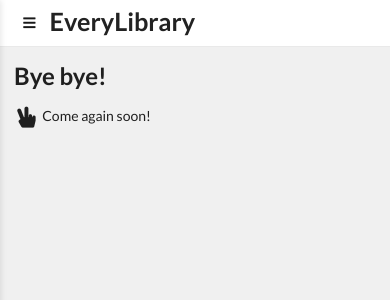
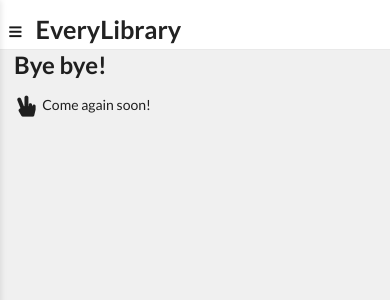
Before and after one commit to vikramdurai/django-library-tracker, a Django app: template templates/bye.html in a window 390 px wide. Shown: the top 300 px of the page. Run offline with Django 3.2, Linux system fonts and the light colour scheme; the template is opened without the code that fills it, so the values that code supplies are empty; parts of the project's set-up code (start-up, migrations or seed data) failed here and were passed over; some libraries are stand-ins or nearby versions.

Commit message:
v15; fixed issue with resolution on mobile

```diff
--- a/templates/base.html
+++ b/templates/base.html
@@ -25,23 +25,41 @@
             left: -256px;
             z-index: 999;
         }
+
+        @media only screen and (max-width: 767px) {
+            .top-navigation-bar {
+                /* position: fixed; */
+                top: 0;
+                height: 50px;
+                left: 0;
+                z-index: 99999;
+                right: auto;
+                bottom: 0;
+                /* font-family: 'ff-meta-web-pro'; */
+                /* width: 80px; */
+                /* border-right: 1px solid #dee3e6; */
+            }
+        }
     </style>
+    <meta name="viewport" content="width=device-width, initial-scale=1.0, maximum-scale=1.0">
 </head>
 
 <body>
-    <div class="ui stackable grid">
-        <div class="ui text fluid menu" style="background:white;margin:0em;padding-top:1.5em;padding-bottom:0.5em;border-bottom:1px solid #e9e9e9;">
+    <div class="ui text fluid menu top-navigation-bar"
+        style="background:white;margin:0em;padding-top:1.5em;padding-bottom:0.5em;border-bottom:1px solid #e9e9e9;">
         <a style="margin-left:0em;" id="hamburger-link" class="item"><i class="bars icon" style="color:#000;"></i></a>
 
-            <a class="item" href="/" style="outline:none;display:inline-block;margin-right: 10px;text-align:center;padding-left:0;margin-left: 0px;padding-top: 0px;margin-top:2px;">
+        <a class="item" href="/"
+            style="outline:none;display:inline-block;margin-right: 10px;text-align:center;padding-left:0;margin-left: 0px;padding-top: 0px;margin-top:2px;">
 
-                <span style="display:inline-block;margin-top:0em;font-weight:800;font-family: 'lato';font-size:1.8em;color:#222;">EveryLibrary</span>
+            <span
+                style="display:inline-block;margin-top:0em;font-weight:800;font-family: 'lato';font-size:1.8em;color:#222;">EveryLibrary</span>
 
         </a>
 
     </div>
+
     <div id="sidebarui">
-            <div class="show-on-mobile" style="width:100%;">
         <nav id="navSidebar">
             <div class="ui vertical fluid text menu" style="margin:0;margin-left:5%;">
                 <a href="{% url 'index' %}" class="active teal item">
@@ -80,15 +98,22 @@
 
 
         </nav>
-            </div>
+
         <div id="navFade"></div>
     </div>
-        <div class="ui twelve wide column" id="content">
+
+    <div class="ui container">
+        <div class="ui stackable grid">
+
+            <div class="ui sixteen wide column" id="content">
 
                 {% block content %}
                 {% endblock %}
             </div>
+
         </div>
+    </div>
+
 </body>
 <style>
     .main {
```
Lines whose indentation alone changed are shown as unchanged.
